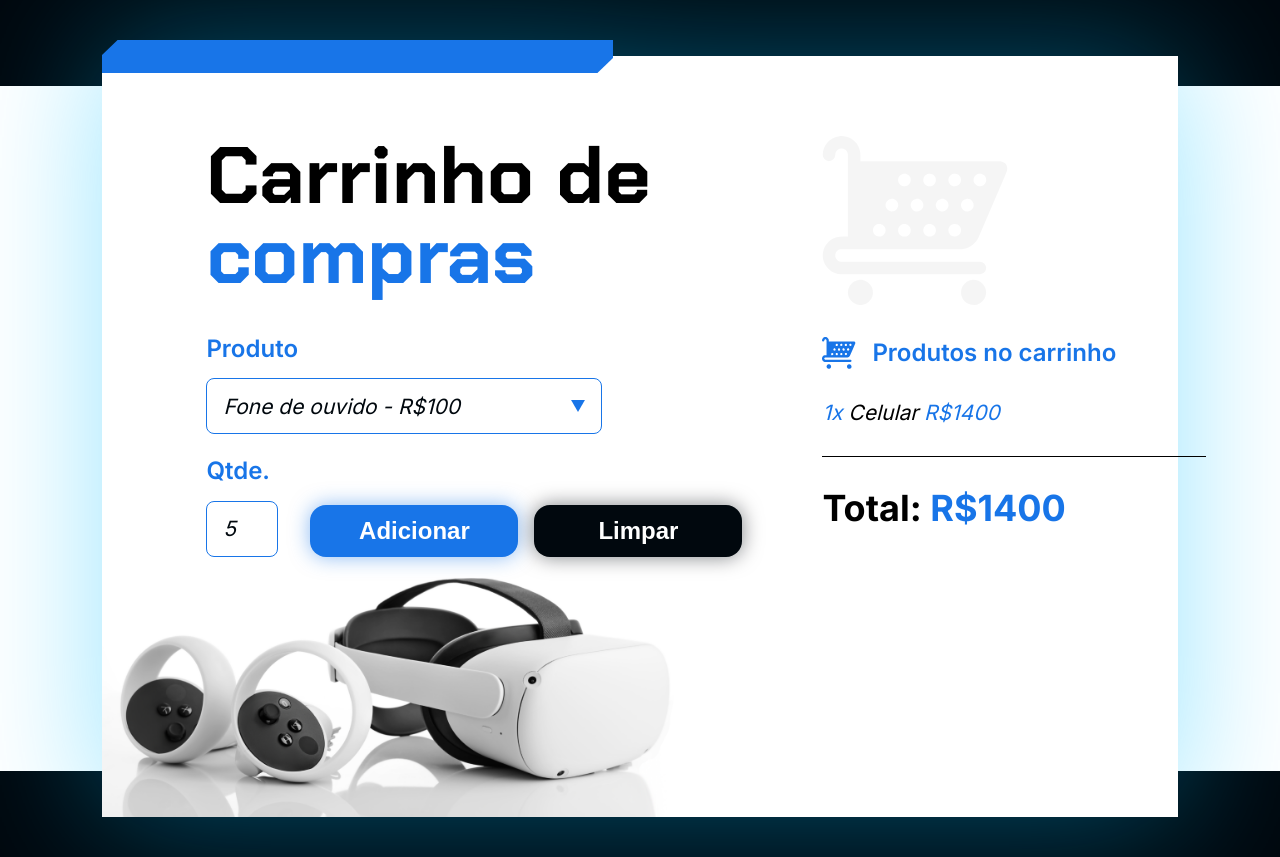
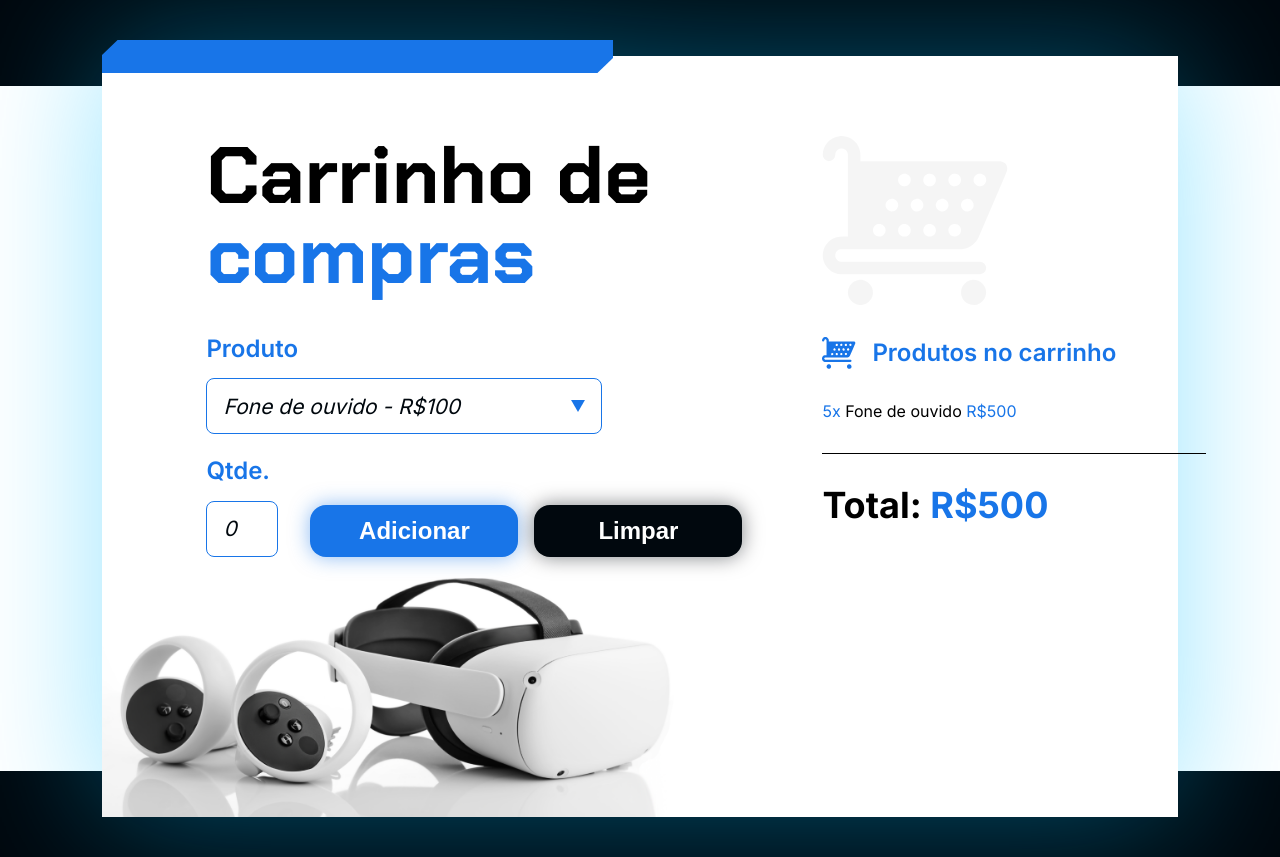
Before and after one commit to devlucasrezende/logica-alura, a plain HTML site: page carrinho-compras/index.html in a window 1280 px wide. Both pictures are taken after typing "5" into the empty fields and a click on the button "Adicionar". Drawn offline with Linux system fonts and the light colour scheme.

Commit message:
Resolvendo `carrinho de compras`

```diff
--- a/carrinho-compras/index.html
+++ b/carrinho-compras/index.html
@@ -56,15 +56,12 @@
       </div>
 
       <section class="carrinho__produtos" id="lista-produtos">
-        <section class="carrinho__produtos__produto">
-          <span class="texto-azul">1x</span> Celular <span class="texto-azul">R$1400</span>
-        </section>
       </section>
 
       <div class="divisoria"></div>
 
       <p class="carrinho__total">
-        Total: <span class="texto-azul" id="valor-total">R$1400</span>
+        Total: <span class="texto-azul" id="valor-total">R$0</span>
       </p>
     </section>
   </main>
--- a/carrinho-compras/js/app.js
+++ b/carrinho-compras/js/app.js
@@ -0,0 +1,37 @@
+let totalGeral = 0;
+function adicionar() {
+  let qtd = document.getElementById("quantidade").value;
+  let produto = document.getElementById("produto").value;
+  var valorTotal = document.getElementById("valor-total");
+  console.log(typeof qtd);
+  if (parseInt(qtd) === 0 || qtd === "") {
+    alert("A quantidade não pode ser zero!");
+    return;
+  }
+
+  let nomeProduto = produto.split("-")[0];
+  let valorUnitario = produto.split("R$")[1];
+  let subTotal = valorUnitario * qtd;
+
+  let listaProduto = document.getElementById("lista-produtos");
+
+  listaProduto.innerHTML =
+    listaProduto.innerHTML +
+    `<section class="carrinho_produtos_produto">
+     <span class="texto-azul">${qtd}x</span> ${nomeProduto} <span class="texto-azul">R$${subTotal}</span>
+     </section>`;
+  totalGeral += subTotal;
+  valorTotal.textContent = `R$${totalGeral}`;
+  document.getElementById("quantidade").value = 0;
+}
+
+function limpar() {
+  if (totalGeral === 0) {
+    alert("Não há nada no carrinho! Vamos começar a comprar?");
+  }
+  totalGeral = 0;
+  let listaProduto = document.getElementById("lista-produtos");
+  listaProduto.innerHTML = "";
+  var valorTotal = document.getElementById("valor-total");
+  valorTotal.innerHTML = `R$${totalGeral}`;
+}
```
